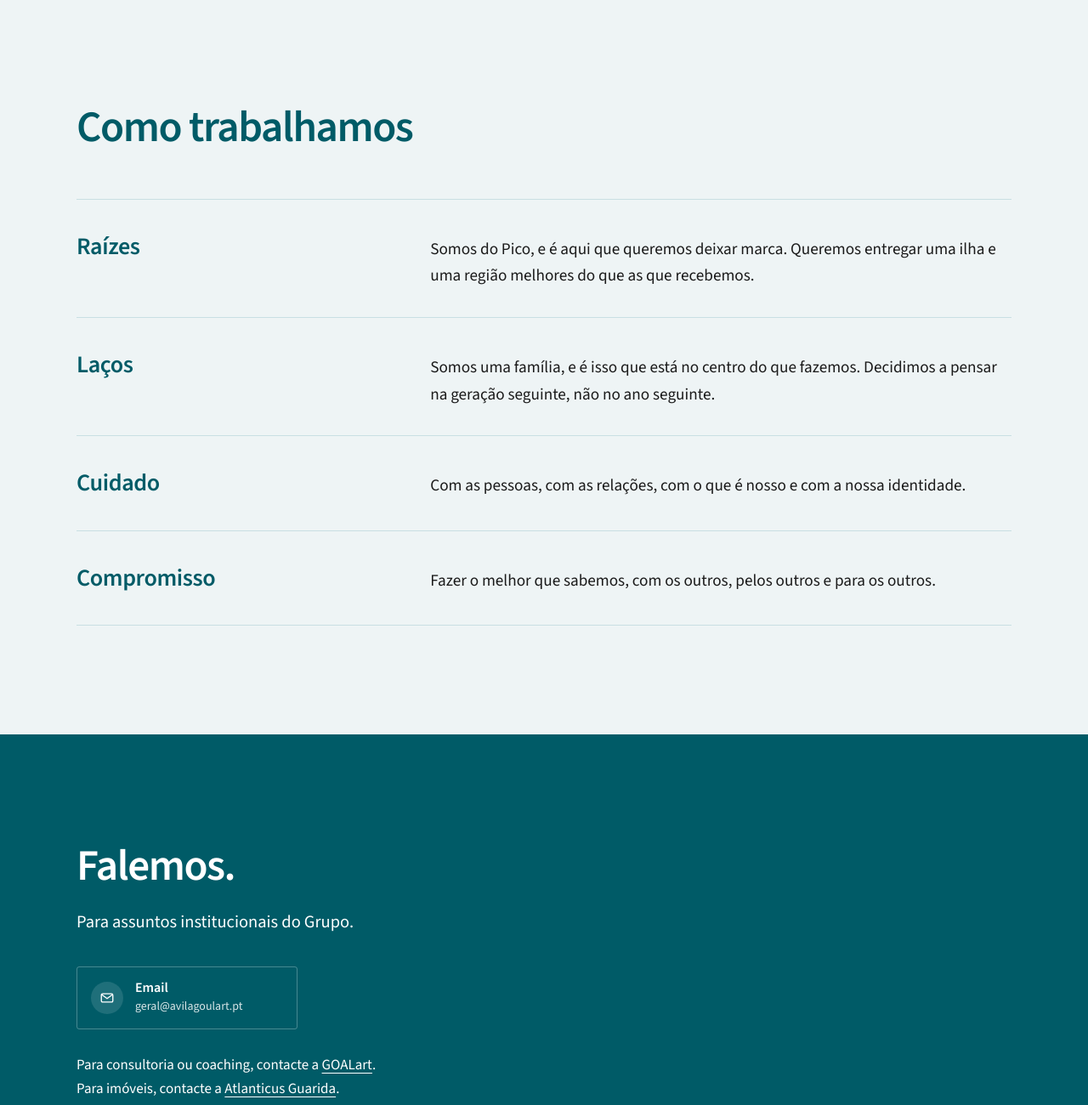
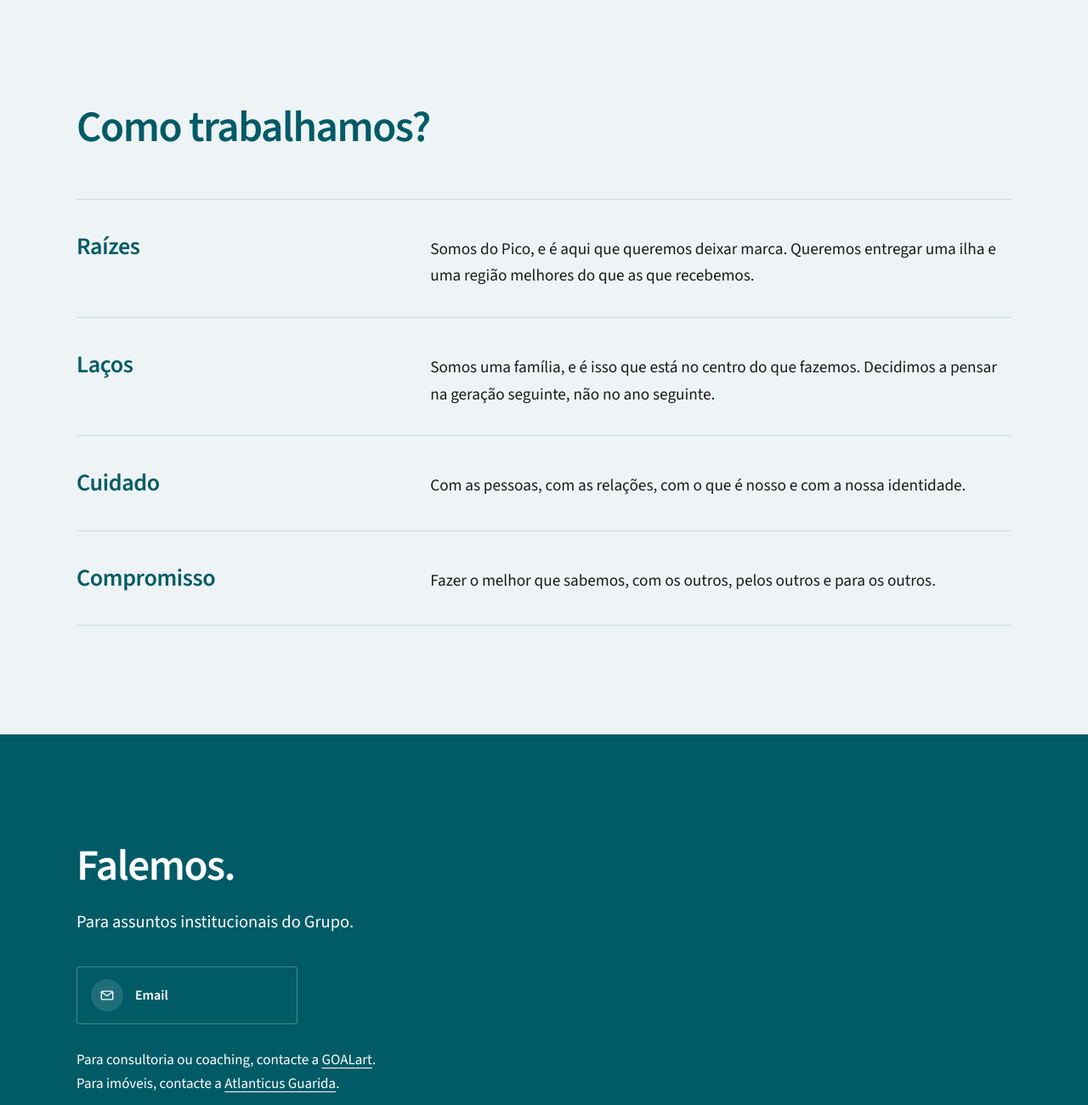
Before and after one commit to hgoulart85/avilagoulart.pt, a plain HTML site: page index.html in a window 1280 px wide. Shown: the part 2420-3720 px from the top of the page at 85% size. Drawn offline with Linux system fonts and the light colour scheme.

Commit message:
Add files via upload

```diff
--- a/index.html
+++ b/index.html
@@ -219,7 +219,7 @@ a:focus-visible,summary:focus-visible{outline:3px solid var(--pet);outline-offse
 
 <section id="valores" class="valores">
 <div class="wrap">
-<h2 class="t-l rv">Como trabalhamos</h2>
+<h2 class="t-l rv">Como trabalhamos?</h2>
 <div class="lista">
 <div class="valor rv"><h3>Raízes</h3><p>Somos do Pico, e é aqui que queremos deixar marca. Queremos entregar uma ilha e uma região melhores do que as que recebemos.</p></div>
 <div class="valor rv"><h3>Laços</h3><p>Somos uma família, e é isso que está no centro do que fazemos. Decidimos a pensar na geração seguinte, não no ano seguinte.</p></div>
@@ -234,7 +234,7 @@ a:focus-visible,summary:focus-visible{outline:3px solid var(--pet);outline-offse
 <div class="wrap">
 <h2 class="t-l">Falemos.</h2>
 <p class="lead-c">Para assuntos institucionais do Grupo.</p>
-<div class="canais-grid"><a class="canal" href="mailto:geral@avilagoulart.pt"><span class="ic"><svg viewBox="0 0 24 24" width="18" height="18" aria-hidden="true"><rect x="3" y="5.5" width="18" height="13" rx="2" fill="none" stroke="currentColor" stroke-width="1.8"/><path d="M3.8 7l8.2 6 8.2-6" fill="none" stroke="currentColor" stroke-width="1.8" stroke-linejoin="round"/></svg></span><span class="tx"><b>Email</b><span class="det">geral@avilagoulart.pt</span></span></a></div>
+<div class="canais-grid"><a class="canal" title="geral@avilagoulart.pt" href="mailto:geral@avilagoulart.pt"><span class="ic"><svg viewBox="0 0 24 24" width="18" height="18" aria-hidden="true"><rect x="3" y="5.5" width="18" height="13" rx="2" fill="none" stroke="currentColor" stroke-width="1.8"/><path d="M3.8 7l8.2 6 8.2-6" fill="none" stroke="currentColor" stroke-width="1.8" stroke-linejoin="round"/></svg></span><span class="tx"><b>Email</b></span></a></div>
 <p class="nota">Para consultoria ou coaching, contacte a <a href="https://goalart.pt/#contacto" target="_blank" rel="noopener">GOALart</a>.<br>Para imóveis, contacte a <a href="https://atlanticusguarida.pt/#contacto" target="_blank" rel="noopener">Atlanticus Guarida</a>.</p>
 </div>
 <footer class="rodape"><div class="wrap">
```
